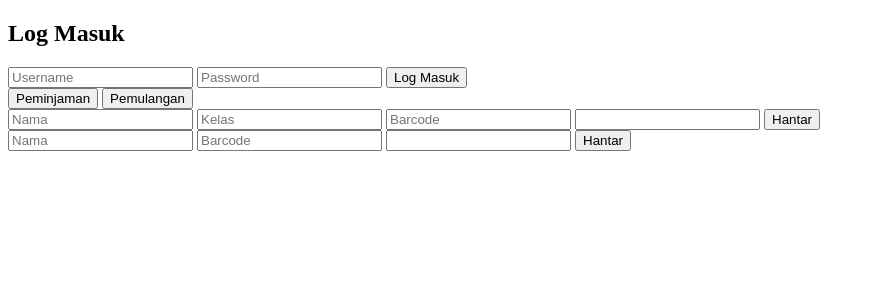
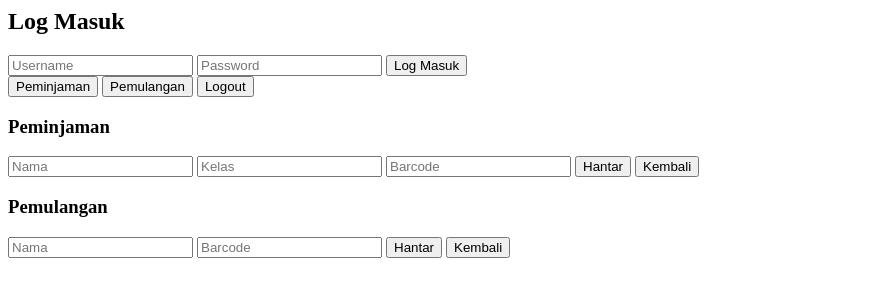
Before and after one commit to SafiqSyahmi/SISTEM-PERPUSTAKAAN, a plain HTML site: page index.html in a window 1280 px wide. Shown: the whole page, without its empty margins (0-875 px from the left). Drawn offline with Linux system fonts and the light colour scheme.

Commit message:
Update index.html

```diff
--- a/index.html
+++ b/index.html
@@ -1,40 +1,29 @@
-<!DOCTYPE html>
-<html lang="ms">
-<head>
-<meta charset="UTF-8">
-<title>Sistem Peminjaman Buku</title>
-<link rel="icon" href="logo.png">
-<link rel="stylesheet" href="style.css">
-</head>
-<body>
-
-<div class="card" id="login">
+<div class="page active" id="loginPage">
   <h2>Log Masuk</h2>
-  <input id="user" placeholder="Username">
-  <input id="pass" type="password" placeholder="Password">
+  <input id="username" placeholder="Username">
+  <input id="password" type="password" placeholder="Password">
   <button onclick="login()">Log Masuk</button>
 </div>
 
-<div class="card hidden" id="menu">
-  <button onclick="show('pinjam')">Peminjaman</button>
-  <button onclick="show('pulang')">Pemulangan</button>
+<div class="page" id="menuPage">
+  <button onclick="showPage('pinjamPage')">Peminjaman</button>
+  <button onclick="showPage('pulangPage')">Pemulangan</button>
+  <button onclick="logout()">Logout</button>
 </div>
 
-<div class="card hidden" id="pinjam">
-  <input id="namaP" placeholder="Nama">
-  <input id="kelasP" placeholder="Kelas">
-  <input id="barcodeP" placeholder="Barcode">
-  <input id="bukuP" readonly>
-  <button onclick="pinjam()">Hantar</button>
+<div class="page" id="pinjamPage">
+  <h3>Peminjaman</h3>
+  <input placeholder="Nama">
+  <input placeholder="Kelas">
+  <input placeholder="Barcode">
+  <button>Hantar</button>
+  <button onclick="showPage('menuPage')">Kembali</button>
 </div>
 
-<div class="card hidden" id="pulang">
-  <input id="namaR" placeholder="Nama">
-  <input id="barcodeR" placeholder="Barcode">
-  <input id="bukuR" readonly>
-  <button onclick="pulang()">Hantar</button>
+<div class="page" id="pulangPage">
+  <h3>Pemulangan</h3>
+  <input placeholder="Nama">
+  <input placeholder="Barcode">
+  <button>Hantar</button>
+  <button onclick="showPage('menuPage')">Kembali</button>
 </div>
-
-<script src="script.js"></script>
-</body>
-</html>
```
